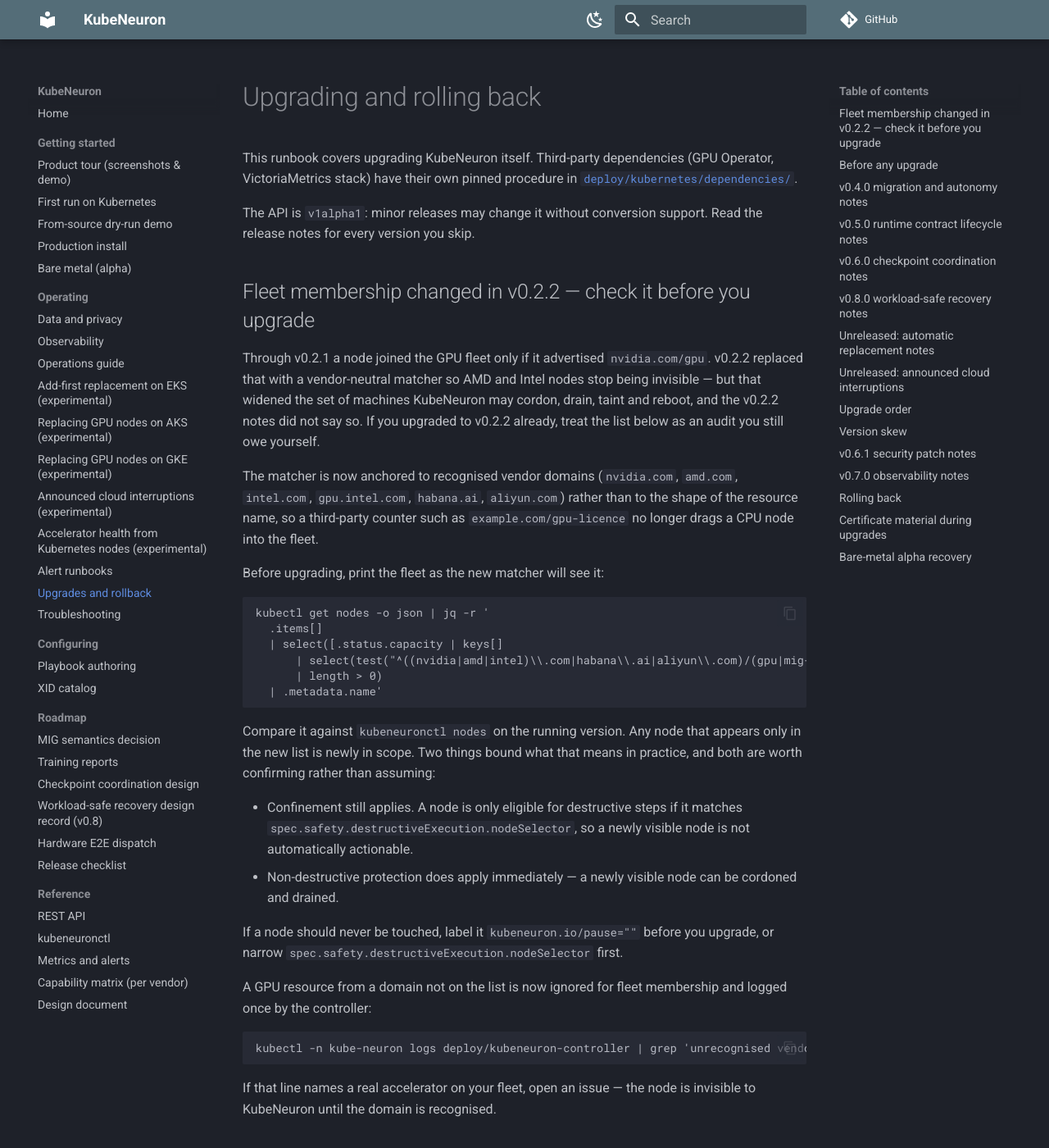
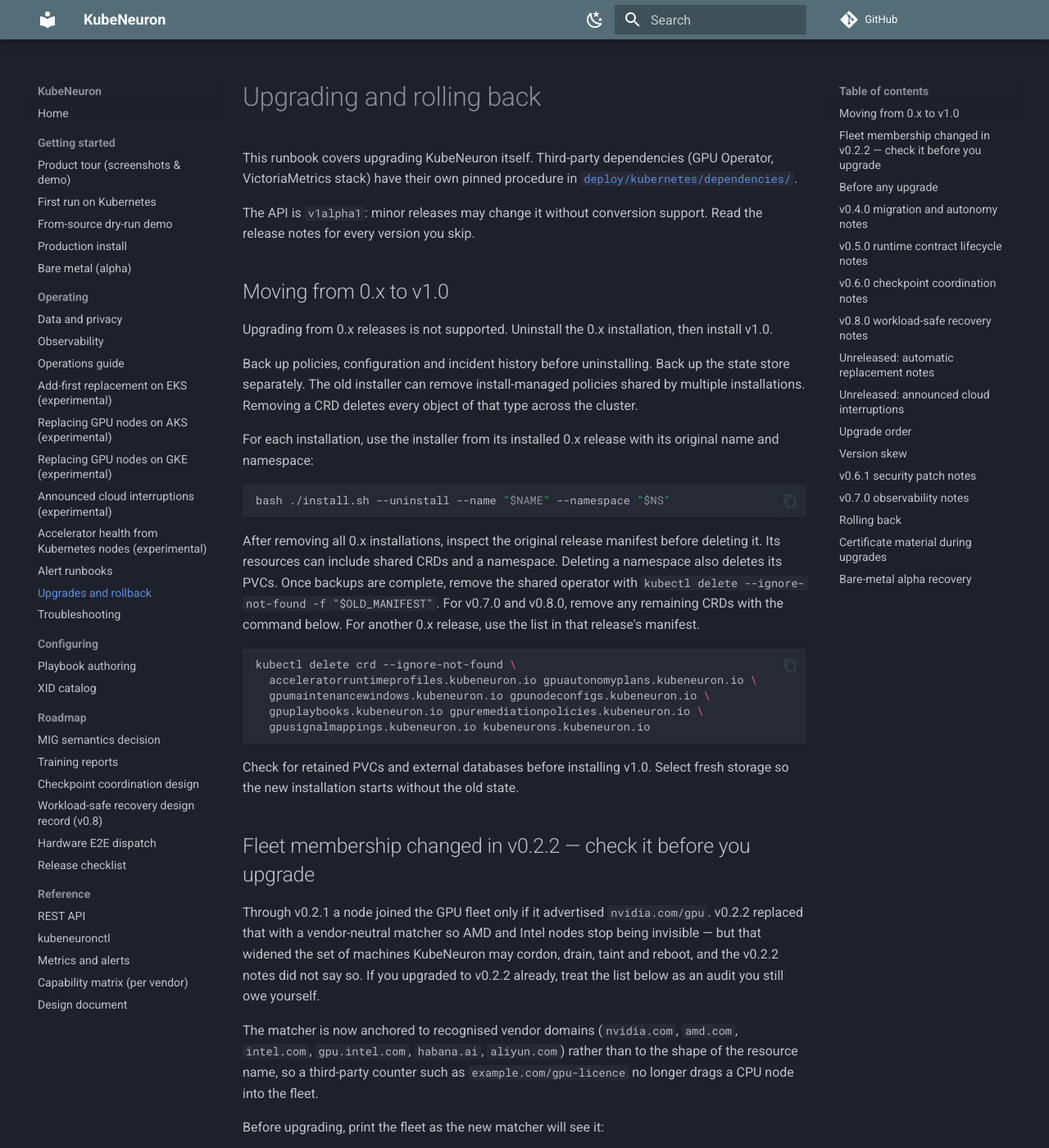
Before and after one commit to kubeneuron/kubeneuron, an MkDocs documentation site: the page built from docs/upgrade.md, in a window 1280 px wide and 1400 px high. Shown: the whole window at 82% size. Built offline with MkDocs 1.6.1 and Material for MkDocs 9.7.7, drawn with Linux system fonts in a browser that asks for light colours; comment, search, counter and statistics services are not loaded.

````diff
--- a/docs/upgrade.md
+++ b/docs/upgrade.md
@@ -6,6 +6,30 @@ This runbook covers upgrading KubeNeuron itself. Third-party dependencies
 
 The API is `v1alpha1`: minor releases may change it without conversion
 support. Read the release notes for every version you skip.
+
+## Moving from 0.x to v1.0
+
+Upgrading from 0.x releases is not supported. Uninstall the 0.x installation, then install v1.0.
+
+Back up policies, configuration and incident history before uninstalling. Back up the state store separately. The old installer can remove install-managed policies shared by multiple installations. Removing a CRD deletes every object of that type across the cluster.
+
+For each installation, use the installer from its installed 0.x release with its original name and namespace:
+
+```sh
+bash ./install.sh --uninstall --name "$NAME" --namespace "$NS"
+```
+
+After removing all 0.x installations, inspect the original release manifest before deleting it. Its resources can include shared CRDs and a namespace. Deleting a namespace also deletes its PVCs. Once backups are complete, remove the shared operator with `kubectl delete --ignore-not-found -f "$OLD_MANIFEST"`. For v0.7.0 and v0.8.0, remove any remaining CRDs with the command below. For another 0.x release, use the list in that release's manifest.
+
+```sh
+kubectl delete crd --ignore-not-found \
+  acceleratorruntimeprofiles.kubeneuron.io gpuautonomyplans.kubeneuron.io \
+  gpumaintenancewindows.kubeneuron.io gpunodeconfigs.kubeneuron.io \
+  gpuplaybooks.kubeneuron.io gpuremediationpolicies.kubeneuron.io \
+  gpusignalmappings.kubeneuron.io kubeneurons.kubeneuron.io
+```
+
+Check for retained PVCs and external databases before installing v1.0. Select fresh storage so the new installation starts without the old state.
 
 ## Fleet membership changed in v0.2.2 — check it before you upgrade
 
````
Also changed, not shown: 5 other files.
